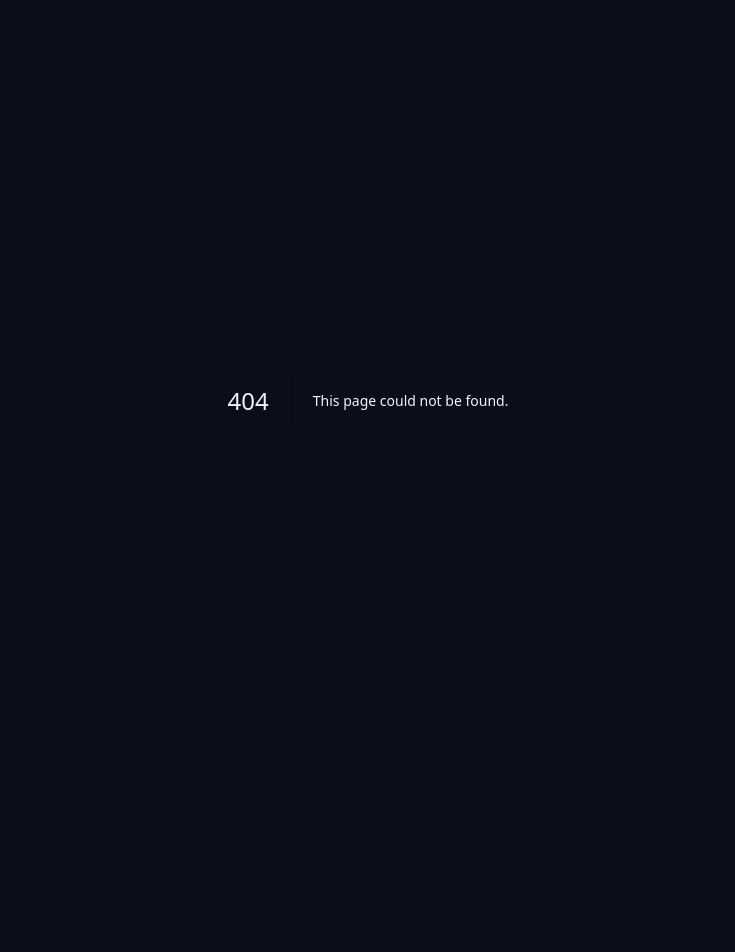
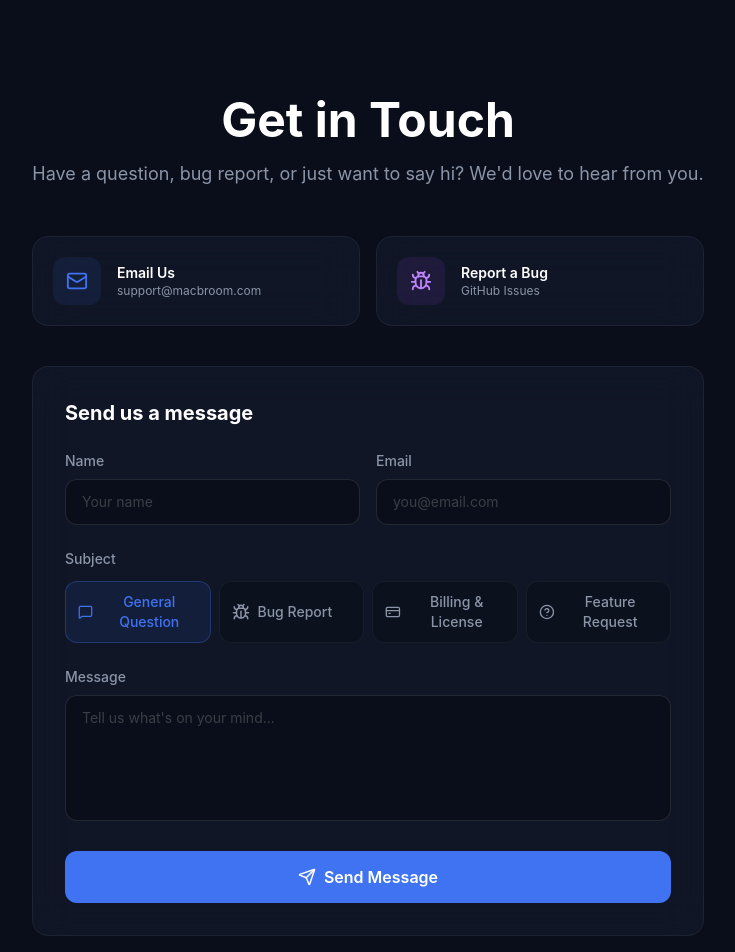
Before and after one commit to alheekmahlib/macbroom-website, a Next.js app: page /contact in a window 1280 px wide. Before the commit this address had no page. Shown: the top 952 px of the page, without its empty margins (272-1007 px from the left). Before the commit the page ends 800 px from the top, so only its background shows below. Built offline with nearby package versions, Linux system fonts and the light colour scheme.

Commit message:
Add Contact page with form (Formspree placeholder), footer link

```diff
--- /dev/null
+++ b/src/app/contact/page.tsx
@@ -0,0 +1,214 @@
+"use client";
+
+import { useState } from "react";
+import Link from "next/link";
+import { Send, CheckCircle, AlertCircle, Mail, MessageSquare, Bug, CreditCard, HelpCircle } from "lucide-react";
+
+type Subject = "general" | "bug" | "billing" | "feature";
+
+const subjects: { id: Subject; label: string; icon: React.ReactNode }[] = [
+  { id: "general", label: "General Question", icon: <MessageSquare size={18} /> },
+  { id: "bug", label: "Bug Report", icon: <Bug size={18} /> },
+  { id: "billing", label: "Billing & License", icon: <CreditCard size={18} /> },
+  { id: "feature", label: "Feature Request", icon: <HelpCircle size={18} /> },
+];
+
+export default function ContactPage() {
+  const [name, setName] = useState("");
+  const [email, setEmail] = useState("");
+  const [subject, setSubject] = useState<Subject>("general");
+  const [message, setMessage] = useState("");
+  const [status, setStatus] = useState<"idle" | "sending" | "success" | "error">("idle");
+
+  const handleSubmit = async (e: React.FormEvent) => {
+    e.preventDefault();
+    setStatus("sending");
+
+    try {
+      const res = await fetch("https://formspree.io/f/FORM_ID_PLACEHOLDER", {
+        method: "POST",
+        headers: { "Content-Type": "application/json" },
+        body: JSON.stringify({
+          name,
+          email,
+          _subject: `[MacBroom] ${subjects.find(s => s.id === subject)?.label}`,
+          subject: subjects.find(s => s.id === subject)?.label,
+          message,
+        }),
+      });
+
+      if (res.ok) {
+        setStatus("success");
+        setName("");
+        setEmail("");
+        setMessage("");
+      } else {
+        setStatus("error");
+      }
+    } catch {
+      setStatus("error");
+    }
+  };
+
+  return (
+    <main className="min-h-screen pt-24 pb-16 px-6">
+      <div className="max-w-2xl mx-auto">
+        {/* Header */}
+        <div className="text-center mb-12">
+          <h1 className="text-4xl sm:text-5xl font-bold text-white mb-4">Get in Touch</h1>
+          <p className="text-txt-dim text-lg">
+            Have a question, bug report, or just want to say hi? We&apos;d love to hear from you.
+          </p>
+        </div>
+
+        {/* Quick Actions */}
+        <div className="grid sm:grid-cols-2 gap-4 mb-10">
+          <a
+            href="mailto:support@macbroom.com"
+            className="glass-card rounded-2xl p-5 flex items-center gap-4 hover:bg-white/[0.03] transition-all group"
+          >
+            <div className="w-12 h-12 rounded-xl bg-accent/10 flex items-center justify-center shrink-0">
+              <Mail size={22} className="text-accent" />
+            </div>
+            <div>
+              <p className="text-white font-semibold text-sm group-hover:text-accent transition-colors">Email Us</p>
+              <p className="text-txt-dim text-xs">support@macbroom.com</p>
+            </div>
+          </a>
+          <a
+            href="https://github.com/alheekmahlib/macbroom/issues"
+            target="_blank"
+            rel="noopener noreferrer"
+            className="glass-card rounded-2xl p-5 flex items-center gap-4 hover:bg-white/[0.03] transition-all group"
+          >
+            <div className="w-12 h-12 rounded-xl bg-purple-500/10 flex items-center justify-center shrink-0">
+              <Bug size={22} className="text-purple-400" />
+            </div>
+            <div>
+              <p className="text-white font-semibold text-sm group-hover:text-purple-400 transition-colors">Report a Bug</p>
+              <p className="text-txt-dim text-xs">GitHub Issues</p>
+            </div>
+          </a>
+        </div>
+
+        {/* Contact Form */}
+        {status === "success" ? (
+          <div className="glass-card rounded-2xl p-8 text-center">
+            <div className="inline-flex items-center justify-center w-16 h-16 rounded-full bg-green-500/10 border border-green-500/20 mb-4">
+              <CheckCircle className="w-8 h-8 text-green-400" />
+            </div>
+            <h2 className="text-2xl font-bold text-white mb-2">Message Sent! 🎉</h2>
+            <p className="text-txt-dim mb-6">We&apos;ll get back to you as soon as possible.</p>
+            <button
+              onClick={() => setStatus("idle")}
+              className="px-6 py-3 rounded-xl bg-accent hover:bg-accent-hover text-white font-semibold transition-all"
+            >
+              Send Another Message
+            </button>
+          </div>
+        ) : (
+          <form onSubmit={handleSubmit} className="glass-card rounded-2xl p-8 space-y-6">
+            <h2 className="text-xl font-bold text-white mb-2">Send us a message</h2>
+
+            {/* Name & Email */}
+            <div className="grid sm:grid-cols-2 gap-4">
+              <div>
+                <label className="block text-sm font-medium text-txt-dim mb-2">Name</label>
+                <input
+                  type="text"
+                  required
+                  value={name}
+                  onChange={(e) => setName(e.target.value)}
+                  placeholder="Your name"
+                  className="w-full px-4 py-3 rounded-xl bg-black/30 border border-white/10 text-white placeholder:text-white/20 focus:outline-none focus:border-accent/50 focus:ring-1 focus:ring-accent/25 transition-all text-sm"
+                />
+              </div>
+              <div>
+                <label className="block text-sm font-medium text-txt-dim mb-2">Email</label>
+                <input
+                  type="email"
+                  required
+                  value={email}
+                  onChange={(e) => setEmail(e.target.value)}
+                  placeholder="you@email.com"
+                  className="w-full px-4 py-3 rounded-xl bg-black/30 border border-white/10 text-white placeholder:text-white/20 focus:outline-none focus:border-accent/50 focus:ring-1 focus:ring-accent/25 transition-all text-sm"
+                />
+              </div>
+            </div>
+
+            {/* Subject */}
+            <div>
+              <label className="block text-sm font-medium text-txt-dim mb-3">Subject</label>
+              <div className="grid grid-cols-2 sm:grid-cols-4 gap-2">
+                {subjects.map((s) => (
+                  <button
+                    key={s.id}
+                    type="button"
+                    onClick={() => setSubject(s.id)}
+                    className={`flex items-center gap-2 px-3 py-2.5 rounded-xl border text-sm font-medium transition-all ${
+                      subject === s.id
+                        ? "bg-accent/10 border-accent/30 text-accent"
+                        : "bg-black/20 border-white/5 text-txt-dim hover:border-white/10 hover:text-white"
+                    }`}
+                  >
+                    {s.icon}
+                    <span className="hidden sm:inline">{s.label}</span>
+                    <span className="sm:hidden">{s.label.split(" ")[0]}</span>
+                  </button>
+                ))}
+              </div>
+            </div>
+
+            {/* Message */}
+            <div>
+              <label className="block text-sm font-medium text-txt-dim mb-2">Message</label>
+              <textarea
+                required
+                value={message}
+                onChange={(e) => setMessage(e.target.value)}
+                placeholder="Tell us what's on your mind..."
+                rows={5}
+                className="w-full px-4 py-3 rounded-xl bg-black/30 border border-white/10 text-white placeholder:text-white/20 focus:outline-none focus:border-accent/50 focus:ring-1 focus:ring-accent/25 transition-all text-sm resize-none"
+              />
+            </div>
+
+            {/* Error */}
+            {status === "error" && (
+              <div className="flex items-center gap-2 text-red-400 text-sm">
+                <AlertCircle size={16} />
+                <span>Something went wrong. Please try again or email us directly.</span>
+              </div>
+            )}
+
+            {/* Submit */}
+            <button
+              type="submit"
+              disabled={status === "sending"}
+              className="w-full flex items-center justify-center gap-2 px-6 py-3.5 rounded-xl bg-accent hover:bg-accent-hover text-white font-semibold transition-all duration-200 hover:shadow-lg hover:shadow-accent/25 active:scale-[0.98] disabled:opacity-50 disabled:cursor-not-allowed"
+            >
+              {status === "sending" ? (
+                <>
+                  <div className="w-5 h-5 border-2 border-white/30 border-t-white rounded-full animate-spin" />
+                  <span>Sending...</span>
+                </>
+              ) : (
+                <>
+                  <Send size={18} />
+                  <span>Send Message</span>
+                </>
+              )}
+            </button>
+          </form>
+        )}
+
+        {/* FAQ Teaser */}
+        <div className="text-center mt-8">
+          <p className="text-txt-dim text-sm">
+            Looking for quick answers? Check our{" "}
+            <Link href="/#faq" className="text-accent hover:underline">FAQ section</Link>.
+          </p>
+        </div>
+      </div>
+    </main>
+  );
+}
--- a/src/components/Footer.tsx
+++ b/src/components/Footer.tsx
@@ -47,6 +47,11 @@ export default function Footer() {
                   <a href="#" className="text-sm text-txt-dim hover:text-white transition-colors">{t}</a>
                 </li>
               ))}
+              <li>
+                <Link href="/contact" className="text-sm text-txt-dim hover:text-white transition-colors">
+                  Contact Us
+                </Link>
+              </li>
             </ul>
           </div>
         </div>
```
